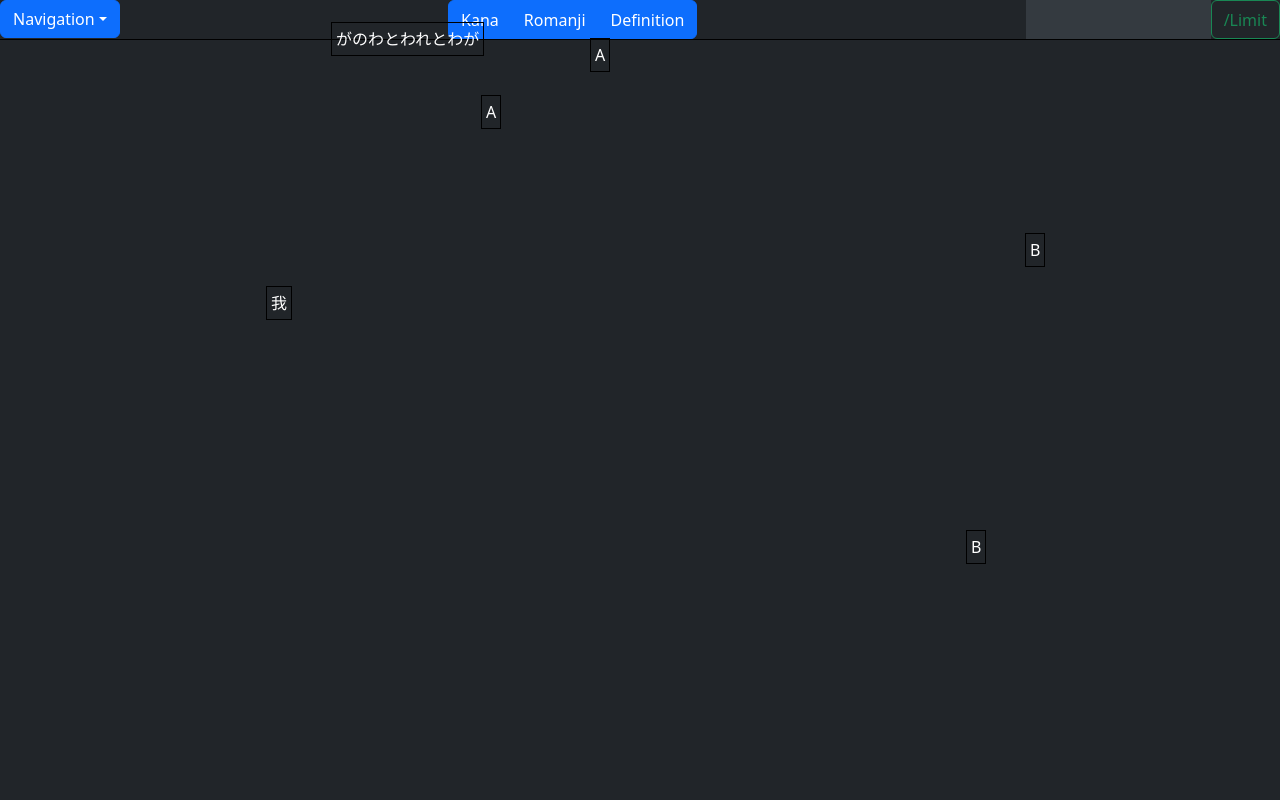
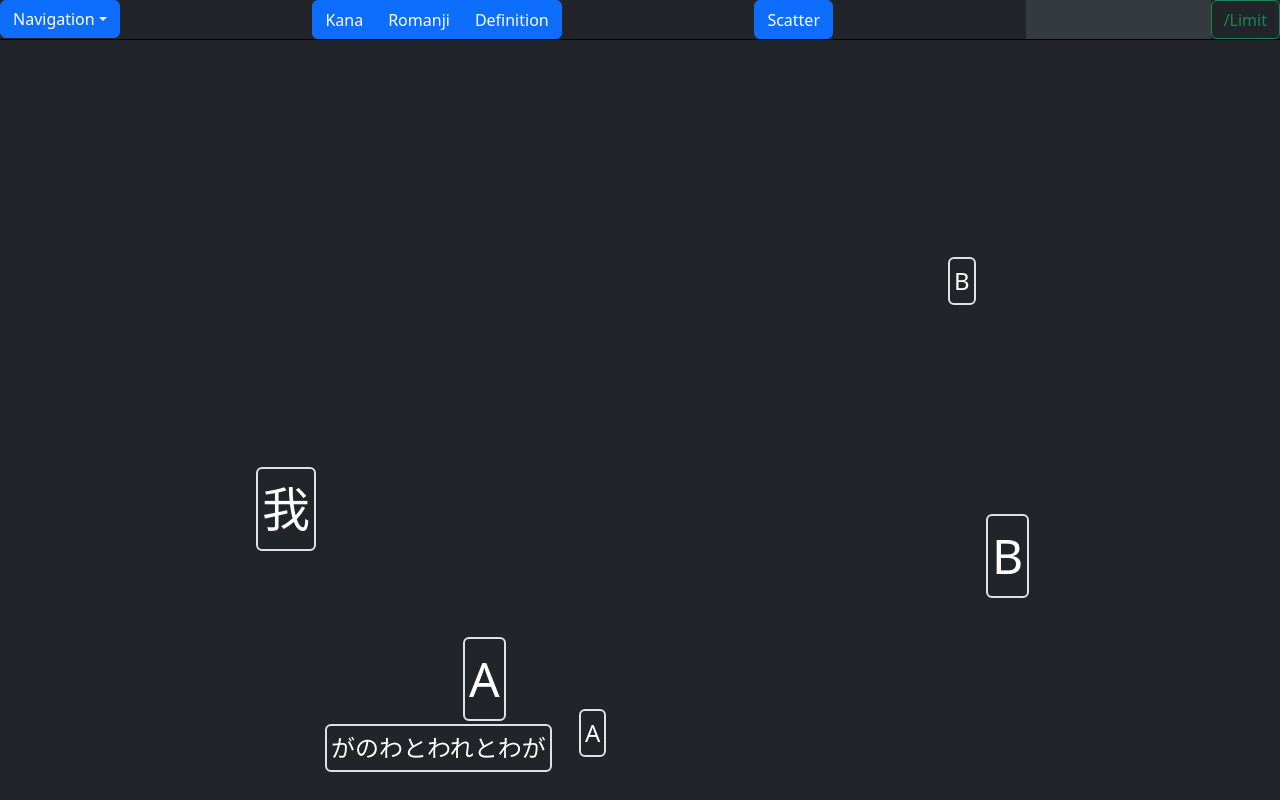
Before and after one commit to lbrennaman/KanjiFlashcards, a React (Vite) app in the folder KanjiFlashcards/: page / in a window 1280 px wide. Built offline with nearby package versions, Linux system fonts and the light colour scheme.

Commit message:
I've done it! I've implemented drag and drop in a way that cards can be dragged and dropped onto a different area of the ScatterBoard!

```diff
--- a/KanjiFlashcards/src/main.jsx
+++ b/KanjiFlashcards/src/main.jsx
@@ -2,7 +2,7 @@ import React, { useState, useEffect } from 'react';
 import ReactDOM from 'react-dom/client';
 
 import { useSelector, useDispatch, Provider } from 'react-redux';
-import { randomize, setSize, setDrag } from './reducers/kanjiList';
+import { randomize, setSize, setDrag, setX, setY } from './reducers/kanjiList';
 import store from './store';
 
 function TextArea(properties) {
@@ -33,7 +33,8 @@ function TextArea(properties) {
 // Should probably have a better name
 // This global variable holds the list of current flashcard values (both kanji cards and match cards)
 // Order of values: [kanji, match, kanji, match, ... kanji, match]. Alternates between a kanji and its match
-var values = [];
+var values = {array: [], reset: true};
+var answer = false;
 
 function FlashCard(properties) {
   // https://developer.mozilla.org/en-US/docs/Web/JavaScript/Reference/Global_Objects/Math/random
@@ -45,28 +46,83 @@ function FlashCard(properties) {
   }
 
   // Save coordinates to this FlashCard's state locally using useState()
-  const [fromLeft, updateLeft] = useState(getRandomInt(0, window.innerWidth));
-  const [fromBottom, updateBottom] = useState(getRandomInt(0, window.innerHeight));
+  // Subtract pixel font size from max width and height to ensure flashcard appears in window
+  const [fromLeft, updateLeft] = useState(getRandomInt(0, window.innerWidth - properties.fontSize));
+  const [fromTop, updateTop] = useState(getRandomInt((0.05 * window.innerHeight), window.innerHeight - properties.fontSize));
+
+  const x = useSelector((state) => { return state.kanji.x});
+  const y = useSelector((state) => { return state.kanji.y});
 
   // Drag variable from global state
   const dragValue = useSelector((state) => { return state.kanji.drag });
   const dispatch = useDispatch();
 
-  function handleDrag(event) {
-    //console.log("This flashcard was dragged!");
+  function handleMouseDown(event) {
+    console.log("MOUSE DOWN AT X: ", event.clientX, " Y: ", event.clientY);
+    dispatch(setX(event.clientX));
+    dispatch(setY(event.clientY));
+  }
+
+  function handleDragStart(event) {
+    // console.log("This flashcard was dragged!");
 
     // Set the value of the drag global variable to reflect the current character being dragged
     dispatch(setDrag(properties.value));
   }
 
+  function handleDragEnd(event) {
+    let rect = event.target.getBoundingClientRect();
+    console.log("From left: ", fromLeft, " and from top: ", fromTop);
+    console.log("InitialRect Top: ", rect.top, " Left: ", rect.left, " Right: ", rect.right, " Bottom: ", rect.bottom);
+    console.log("Mouse moving: ", event.clientX - x, event.clientY - y);
+    let translate_x = event.clientX - x;
+    let translate_y = event.clientY - y;
+
+    // Tranlsation in the x direction: event.clientX - x
+    // Translation in the y direction: event.clientY - y
+
+    // If right bound is still in window in x direction && left bound is still in window in -x direction
+    // If rect.right + translate_x < window.innerWidth && rect.left + translate_x >= 0,
+    //    updateLeft(fromLeft + translate_x)
+    // Else if rect.right + translate_x >= window.innerWidth,
+    //    updateLeft(window.innerWidth - (rect.right - rect.left)) // Set the card so that the right edge is on the bound of the window
+    // Else
+    //    updateLeft(0) // Set the card so that the left edge is on the bound of the window
+
+    // If the top bound is still in window in y direction and bottom bound is still in window in -y direction
+    // If rect.top + translate_y < window.innerHeight && rect.bottom + translate_y >= 0
+    //    updateTop(fromTop + translate_y)
+    // Else if rect.top + translate_y >= window.innerHeight
+    //    updateTop(window.innerHeight - (rect.top - rect.bottom))  // Set the card so that the bottom edge is on the bottom bound of the window
+    // Else
+    //    updateTop((0.05 * window.innerHeight))  // Set the card so that the top edge is at the minimum starting position
+
+    if (rect.right + translate_x < window.innerWidth && rect.left + translate_x >= 0) {
+      updateLeft(fromLeft + translate_x);
+    } else if (rect.right + translate_x >= window.innerWidth) {
+      updateLeft(window.innerWidth - (rect.right - rect.left));
+    } else {
+      updateLeft(0);
+    }
+
+    if (rect.top + translate_y < window.innerHeight && rect.bottom + translate_y >= 0) {
+      updateTop(fromTop + translate_y);
+    } else if (rect.top + translate_y >= window.innerHeight) {
+      updateTop(window.innerHeight - (rect.top - rect.bottom));
+    } else {
+      updateTop((0.05 * window.innerHeight));
+    }
+
+  }
+
   function handleDragOver(event) {
     event.preventDefault();
-    console.log("This flashcard was dragged over! Card: ", properties.value);
+    // console.log("This flashcard was dragged over! Card: ", properties.value);
   }
 
   function handleDrop(event) {
     event.preventDefault();
-    console.log("This flashcard was dropped on! Card: ", properties.value);
+    // console.log("This flashcard was dropped on! Card: ", properties.value);
 
     // If this card is a match for the card being dragged, use updateIndeces to show that the indeces of the kanji and the match should be removed
     // properties.update();
@@ -76,17 +132,17 @@ function FlashCard(properties) {
       // Set indeces to the indeces of this flashcard and the matching flashcard
       let index0;
       let index1;
-      for (let i = 0; i < values.length; i++) {
+      for (let i = 0; i < values.array.length; i++) {
         // If the current value is the value of this card, check for whether the match is back an index or forward an index: set the indeces accordingly
-        if (values[i] == properties.value) {
+        if (values.array[i] == properties.value) {
           if (i - 1 >= 0) {
-            if (values[i - 1] == properties.match) {
+            if (values.array[i - 1] == properties.match) {
               index0 = i - 1;
               index1 = i;
               properties.update([index0, index1]);
             }
-          } else if (i + 1 < values.length) {
-            if (values[i + 1] == properties.match) {
+          } else if (i + 1 < values.array.length) {
+            if (values.array[i + 1] == properties.match) {
               index0 = i;
               index1 = i + 1;
               properties.update([index0, index1]);
@@ -96,8 +152,8 @@ function FlashCard(properties) {
       }
 
       // Remove indeces from values list
-      values.splice(index0, 1);
-      values.splice(index1 - 1, 1);
+      values.array.splice(index0, 1);
+      values.array.splice(index1 - 1, 1);
 
       console.log("Updated values: ", values);
     }
@@ -107,9 +163,18 @@ function FlashCard(properties) {
   }
 
   return(
-    <span className={"p-1 m-0"} style={{position: 'absolute', left: fromLeft + 'px', bottom: fromBottom + 'px', border: '1px solid black'}}
+    <span className={"border border-2 rounded-2 p-1 m-0"}
+      style={{
+        position: 'absolute',
+        left: fromLeft + 'px',
+        top: fromTop + 'px',
+        border: '1px solid black',
+        fontSize: properties.fontSize + 'px'
+      }}
       draggable
-      onDrag={(event) => handleDrag(event)}
+      onMouseDown={(event) => handleMouseDown(event)}
+      onDragStart={(event) => handleDragStart(event)}
+      onDragEnd={(event) => handleDragEnd(event)}
       onDragOver={(event) => handleDragOver(event)}
       onDrop={(event) => handleDrop(event)}>
       {properties.value}
@@ -121,16 +186,27 @@ function ScatterBoard(properties) {
   // Get the list of active kanji and their matches from the global state
   const kanjiList = useSelector((state) => { return state.kanji.kanjiList });
   const matchList = useSelector((state) => { return state.kanji.matchList });
+  const dispatch = useDispatch();
 
   // Keep track of whether or not this component is initialized or not
   const [initialized, setInitialized] = useState(false);
 
   // Upon initialization, create a list to keep track of the values of the current flashcards in play
   if (initialized) {
-    if (values.length == 0) {
+    if (values.reset === true) {
       for (let i = 0; i < kanjiList.length; i++) {
-        values.push(kanjiList[i]);
-        values.push(matchList[i]);
+        values.array.push(kanjiList[i]);
+        values.array.push(matchList[i]);
+      }
+      values.reset = false;
+      answer = true;
+    } else {
+      // Debug
+      // Activates everytime component re-renders due to values.reset being set to false on initial render
+      // So re-renders every render after initial render
+      console.log("SHOW ME THE VALUES: ", values.array);
+      if (values.array.length == 0 && answer === true) {
+        answer = confirm("Set completed! Reset flashcards?");
       }
     }
   }
@@ -142,8 +218,24 @@ function ScatterBoard(properties) {
   const [cards, updateCards] = useState(() => {
     let cardList = [];
     for (let i = 0; i < kanjiList.length; i++) {
-      cardList.push(<FlashCard key={"KANJI CARD: " + i} value={kanjiList[i]} match={matchList[i]} update={(value) => {updateIndeces(value)}}/>);
-      cardList.push(<FlashCard key={"MATCH CARD: " + i} value={matchList[i]} match={kanjiList[i]} update={(value) => {updateIndeces(value)}}/>);
+      cardList.push(
+        <FlashCard
+          key={"KANJI CARD: " + i}
+          value={kanjiList[i]}
+          match={matchList[i]}
+          update={(value) => {updateIndeces(value)}}
+          fontSize={48}
+        />
+      );
+      cardList.push(
+        <FlashCard
+          key={"MATCH CARD: " + i}
+          value={matchList[i]}
+          match={kanjiList[i]}
+          update={(value) => {updateIndeces(value)}}
+          fontSize={24}
+        />
+      );
     }
     return cardList;
   });
@@ -188,11 +280,8 @@ function ScatterBoard(properties) {
   );
 }
 
-function ToolBar(properties) {
-  return (
-    <nav className={"navbar navbar-dark bg-dark p-0 m-0"}
-      style={{height: '100%', width: '100%', border: '1px solid black', borderRight: 'none', borderLeft: 'none', borderTop: 'none'}}>
-      <div className={"container-fluid p-0 m-0"} style={{height: '100%', width: '100%'}}>
+function KanjiSelect(properties){
+  return(
     <span id={"ToolBar Nav"} className={"dropdown-center"} data-bs-theme={"dark"} style={{height: '100%'}}>
       <button type={"button"} className={"btn btn-primary dropdown-toggle"} data-bs-toggle={"dropdown"} aria-expanded={"false"} data-bs-auto-close={"outside"}>
         {"Navigation"}
@@ -208,6 +297,11 @@ function ToolBar(properties) {
         </div>
       </ul>
     </span>
+  );
+}
+
+function MatchSelect(properties) {
+  return(
     <span className={"btn-group p-0 m-0"} role={"group"} style={{height: '100%'}}>
       <button className={"btn btn-primary"}>
         {"Kana"}
@@ -219,24 +313,48 @@ function ToolBar(properties) {
         {"Definition"}
       </button>
     </span>
+  );
+}
+
+function ScatterButton(properties) {
+  return(
+    <span className={"btn-group p-0 m-0"} role={"group"} style={{height: '100%'}}>
+      <button className={"btn btn-primary"}>
+        {"Scatter"}
+      </button>
+    </span>
+  );
+}
+
+function NumberSelect(properties) {
+  return(
     <span className={"d-flex p-0 m-0"} style={{height: '100%'}}>
       <TextArea/>
       <button className={"btn btn-outline-success"}>{"/Limit"}</button>
     </span>
+  );
+}
+
+function ToolBar(properties) {
+  return (
+    <nav className={"navbar navbar-dark bg-dark p-0 m-0"}
+      style={{height: '100%', width: '100%', border: '1px solid black', borderRight: 'none', borderLeft: 'none', borderTop: 'none'}}>
+      <div className={"container-fluid p-0 m-0"} style={{height: '100%', width: '100%'}}>
+        <KanjiSelect/>
+        <MatchSelect/>
+        <ScatterButton/>
+        <NumberSelect/>
       </div>
     </nav>
   );
 }
 
 function MainView(properties) {
-  const kanjiList = useSelector((state) => { return state.cards.kanjiList });
-  const matchList = useSelector((state) => { return state.cards.kanaList });
-  const dispatch = useDispatch();
-
   // View:
   // Create a top toolbar that contains: top left dropdown menu for page navigation
   //  - Page navigation should include a way to choose SHIFT-JIS rows to use as well as their individual kanji
   // Buttons to select the type of matchlist (kana, romanji, or definitions)
+  // A button to scatter cards across the ScatterBoard using the currently selected kanji row, individually selected kanji, and their selected matchList
   // Input form to change the number of cards to randomly scatter across the board
   return (
     <div id={"MainViewContainer"} className={"container-fluid p-0 m-0"} style={{height: '100%', width: '100%'}}>
--- a/KanjiFlashcards/src/reducers/kanjiList.jsx
+++ b/KanjiFlashcards/src/reducers/kanjiList.jsx
@@ -8,7 +8,9 @@ export const kanjiSlice = createSlice({
         matchList: ["がのわとわれとわが", "A", "B"],
         romanjiList: ["ga の wa と ware と waga"],
         definitionList: ["I, me"],
-        drag: null
+        drag: null,
+        x: 0,
+        y: 0
     },
     reducers: {
         randomize: (state) => {
@@ -26,9 +28,15 @@ export const kanjiSlice = createSlice({
         setDrag: (state, action) => {
             console.log("Setting drag: ", action.payload);
             state.drag = action.payload;
+        },
+        setX: (state, action) => {
+            state.x = action.payload;
+        },
+        setY: (state, action) => {
+            state.y = action.payload;
         }
     }
 });
 
-export const { randomize, setSize, setDrag } = kanjiSlice.actions;
+export const { randomize, setSize, setDrag, setX, setY } = kanjiSlice.actions;
 export default kanjiSlice.reducer;
```
Lines whose indentation alone changed are shown as unchanged.
